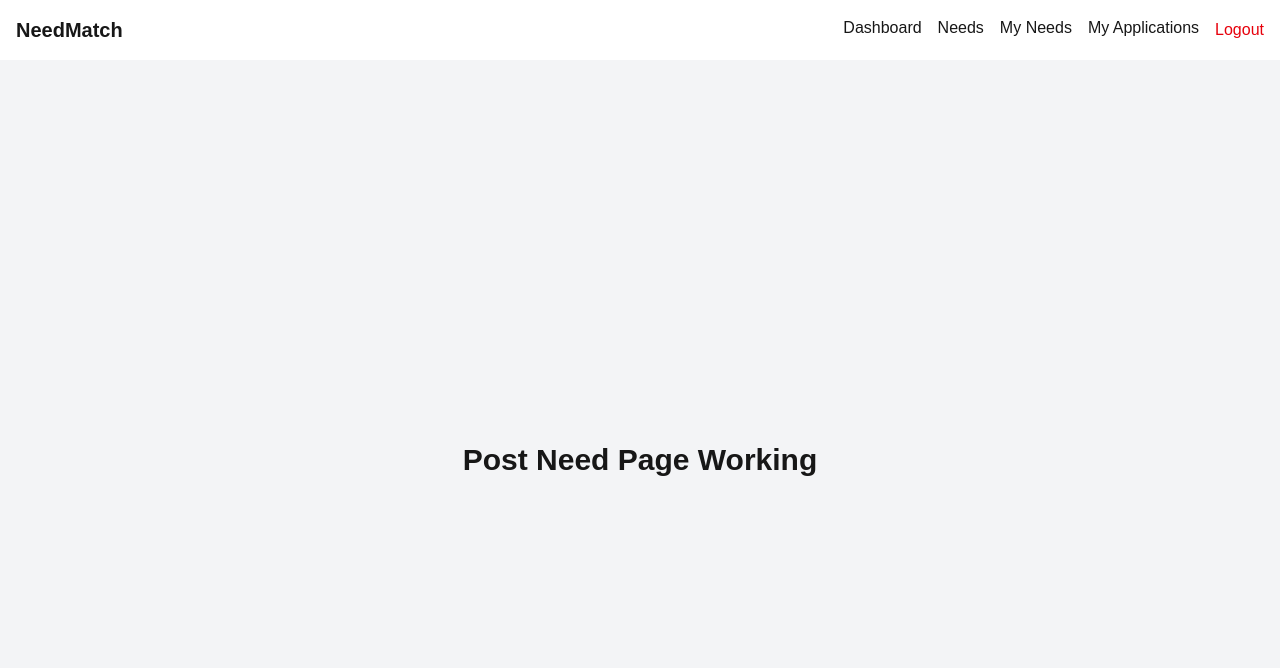
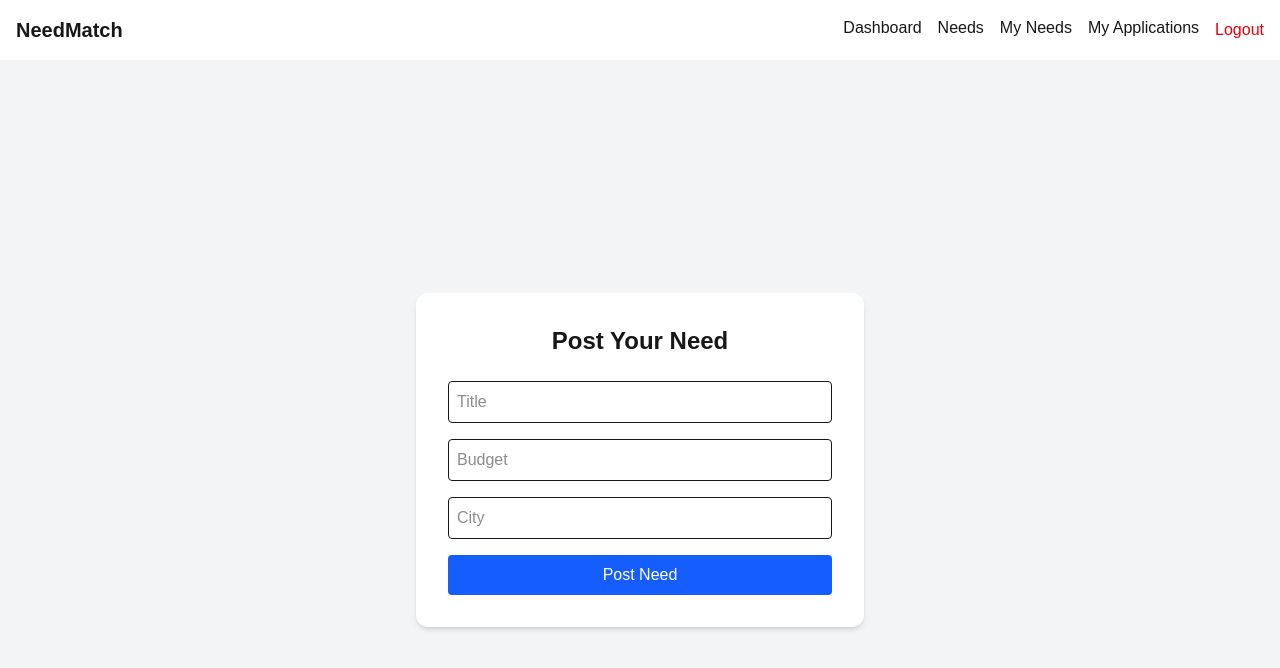
Before and after one commit to Dev786123/needmatch, a Next.js app: page /post-need in a window 1280 px wide. Shown: the top 668 px of the page. Built offline with nearby package versions, Linux system fonts and the light colour scheme; no server answers.

Commit message:
removed alert fixed build

```diff
--- a/app/apply/[id]/page.tsx
+++ b/app/apply/[id]/page.tsx
@@ -12,14 +12,14 @@ export default function ApplyPage() {
   const [bid, setBid] = useState("");
 
   if (!proposal || !bid) {
-  alert("Please fill proposal and bid");
+  console.log("Please fill proposal and bid");
   return;
 }
   const handleApply = async () => {
   const { data: userData } = await supabase.auth.getUser();
 
   if (!userData.user) {
-    alert("Please login first");
+    console.log("Please login first");
     window.location.href = "/login";
     return;
   }
@@ -34,9 +34,9 @@ export default function ApplyPage() {
   ]);
 
   if (error) {
-    alert(error.message);
+    console.log(error.message);
   } else {
-    alert("Application submitted successfully!");
+    console.log("Application submitted successfully!");
     setProposal("");
     setBid("");
   }
--- a/app/credits/page.tsx
+++ b/app/credits/page.tsx
@@ -43,10 +43,10 @@ export default function CreditsPage() {
     ]);
 
     if (error) {
-      alert(error.message);
+      console.log(error.message);
     } else {
       setBalance(newBalance);
-      alert("5 demo credits added!");
+      console.log("5 demo credits added!");
     }
   };
 
--- a/app/login/page.tsx
+++ b/app/login/page.tsx
@@ -14,9 +14,9 @@ export default function LoginPage() {
     });
 
     if (error) {
-      alert(error.message);
+      console.log(error.message);
     } else {
-      alert("Login successful!");
+      console.log("Login successful!");
       window.location.href = "/dashboard";
     }
   };
--- a/app/my-applications/page.tsx
+++ b/app/my-applications/page.tsx
@@ -10,7 +10,7 @@ export default function MyApplicationsPage() {
     const { data: userData } = await supabase.auth.getUser();
 
     if (!userData.user) {
-      alert("Please login first");
+      console.log("Please login first");
       window.location.href = "/login";
       return;
     }
@@ -21,7 +21,7 @@ export default function MyApplicationsPage() {
       .eq("provider_id", userData.user.id);
 
     if (error) {
-      alert(error.message);
+      console.log(error.message);
     } else {
       setApplications(data || []);
     }
--- a/app/my-needs/page.tsx
+++ b/app/my-needs/page.tsx
@@ -13,7 +13,7 @@ export default function MyNeedsPage() {
     const { data: userData } = await supabase.auth.getUser();
 
     if (!userData.user) {
-      alert("Please login first");
+      console.log("Please login first");
       window.location.href = "/login";
       return;
     }
@@ -48,9 +48,9 @@ export default function MyNeedsPage() {
       .eq("id", appId);
 
     if (error) {
-      alert(error.message);
+      console.log(error.message);
     } else {
-      alert(`Application ${status}`);
+      console.log(`Application ${status}`);
       fetchData();
     }
   };
@@ -59,7 +59,7 @@ export default function MyNeedsPage() {
   const { data: userData } = await supabase.auth.getUser();
 
   if (!userData.user) {
-    alert("Please login first");
+    console.log("Please login first");
     window.location.href = "/login";
     return;
   }
@@ -75,7 +75,7 @@ export default function MyNeedsPage() {
 
   // ❌ Not enough credits
   if (currentCredits <= 0) {
-    alert("No credits left! Buy credits first.");
+    console.log("No credits left! Buy credits first.");
     window.location.href = "/credits";
     return;
   }
@@ -87,7 +87,7 @@ export default function MyNeedsPage() {
     .eq("user_id", userData.user.id);
 
   if (creditError) {
-    alert(creditError.message);
+    console.log(creditError.message);
     return;
   }
 
@@ -102,9 +102,9 @@ export default function MyNeedsPage() {
   ]);
 
   if (error) {
-    alert(error.message);
+    console.log(error.message);
   } else {
-    alert("Contact unlocked!");
+    console.log("Contact unlocked!");
     fetchData();
   }
 };
--- a/app/needs/[id]/page.tsx
+++ b/app/needs/[id]/page.tsx
@@ -18,7 +18,7 @@ export default function NeedDetailPage() {
       .single();
 
     if (error) {
-      alert(error.message);
+      console.log(error.message);
     } else {
       setNeed(data);
     }
--- a/app/post-need/page.tsx
+++ b/app/post-need/page.tsx
@@ -1,7 +1,84 @@
+"use client";
+
+import { useState } from "react";
+import { supabase } from "../../lib/supabase";
+
 export default function PostNeedPage() {
+  const [title, setTitle] = useState("");
+  const [budget, setBudget] = useState("");
+  const [city, setCity] = useState("");
+
+  const handleSubmit = async () => {
+    if (!title || !budget || !city) {
+      console.log("Please fill all fields");
+      return;
+    }
+
+    const { data: userData } = await supabase.auth.getUser();
+
+    if (!userData.user) {
+      console.log("Please login first");
+      window.location.href = "/login";
+      return;
+    }
+
+    const { error } = await supabase.from("needs").insert([
+      {
+        title,
+        budget,
+        city,
+        user_id: userData.user.id,
+      },
+    ]);
+
+    if (error) {
+      console.log(error.message);
+    } else {
+      console.log("Need posted successfully!");
+      setTitle("");
+      setBudget("");
+      setCity("");
+    }
+  };
+
   return (
     <main className="min-h-screen flex items-center justify-center bg-gray-100">
-      <h1 className="text-3xl font-bold">Post Need Page Working</h1>
+      <div className="bg-white p-8 rounded-xl shadow-md w-full max-w-md">
+        <h2 className="text-2xl font-bold mb-6 text-center">
+          Post Your Need
+        </h2>
+
+        <input
+          type="text"
+          placeholder="Title"
+          className="w-full border p-2 mb-4 rounded"
+          value={title}
+          onChange={(e) => setTitle(e.target.value)}
+        />
+
+        <input
+          type="text"
+          placeholder="Budget"
+          className="w-full border p-2 mb-4 rounded"
+          value={budget}
+          onChange={(e) => setBudget(e.target.value)}
+        />
+
+        <input
+          type="text"
+          placeholder="City"
+          className="w-full border p-2 mb-4 rounded"
+          value={city}
+          onChange={(e) => setCity(e.target.value)}
+        />
+
+        <button
+          onClick={handleSubmit}
+          className="w-full bg-blue-600 text-white py-2 rounded"
+        >
+          Post Need
+        </button>
+      </div>
     </main>
   );
 }
--- a/app/profile/page.tsx
+++ b/app/profile/page.tsx
@@ -39,7 +39,7 @@ export default function ProfilePage() {
     }
   };
   if (!name || !city || !phone) {
-  alert("Please fill name, city and phone");
+  console.log("Please fill name, city and phone");
   return;
 }
 
@@ -47,7 +47,7 @@ export default function ProfilePage() {
     const { data: userData } = await supabase.auth.getUser();
 
     if (!userData.user) {
-      alert("Please login first");
+      console.log("Please login first");
       window.location.href = "/login";
       return;
     }
@@ -67,9 +67,9 @@ export default function ProfilePage() {
     ]);
 
     if (error) {
-      alert(error.message);
+      console.log(error.message);
     } else {
-      alert("Profile saved successfully!");
+      console.log("Profile saved successfully!");
     }
   };
 
--- a/app/signup/page.tsx
+++ b/app/signup/page.tsx
@@ -14,9 +14,9 @@ export default function SignupPage() {
     });
 
     if (error) {
-      alert(error.message);
+      console.log(error.message);
     } else {
-      alert("Signup successful! Check your email.");
+      console.log("Signup successful! Check your email.");
     }
   };
 
```
